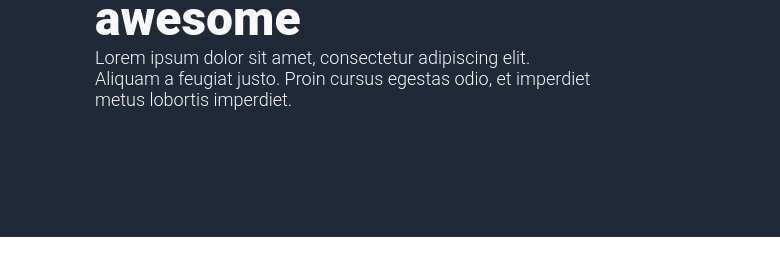
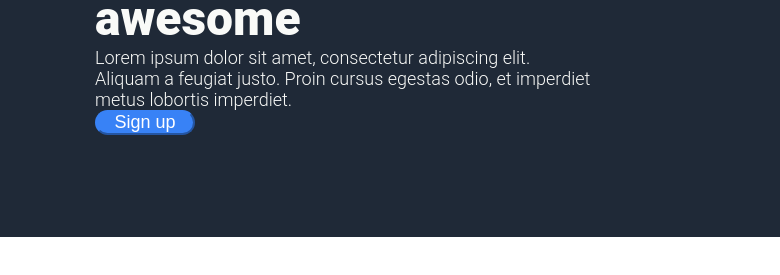
Before and after one commit to derekdhardin/TLOP-landing-page, a plain HTML site: page index.html in a window 1280 px wide. Shown: the part 175-450 px from the top of the page, 0-780 px from the left. Drawn offline with Linux system fonts and the light colour scheme.

Commit message:
add(button): Add button to hero content

```diff
--- a/index.html
+++ b/index.html
@@ -45,6 +45,7 @@
             <div class="hero-section-text">
                 <h1>This website is awesome</h1>
                 <p>Lorem ipsum dolor sit amet, consectetur adipiscing elit. Aliquam a feugiat justo. Proin cursus egestas odio, et imperdiet metus lobortis imperdiet.</p>
+                <button>Sign up</button>
                 </div>
             <div class="hero-section-image">
                 <img src="https://developers.elementor.com/docs/assets/img/elementor-placeholder-image.png">
--- a/stylesheet.css
+++ b/stylesheet.css
@@ -88,7 +88,14 @@ main-wrapper {
     font-weight: 300;
 }
 
-
+.hero-section-text button {
+    background-color: #3882F6;
+    font-size: 18px;
+    border-radius: 24px;
+    border-color: #3882F6;
+    width: 100px;
+    color: white;
+}
 
 .hero-section-image img {
     width: 400px;
```
